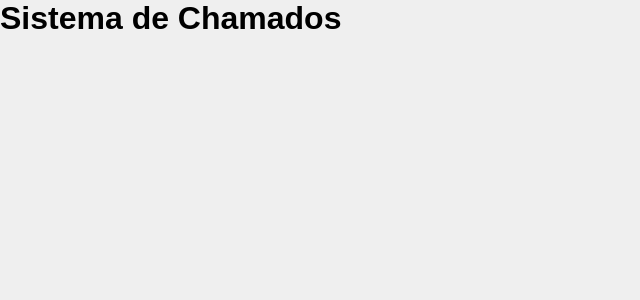
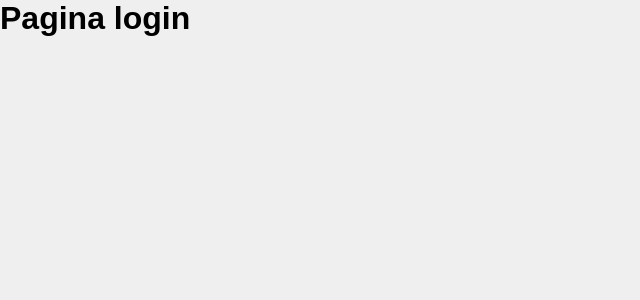
Before and after one commit to PauloAlves8039/react-firebase-sistema-de-chamados, a React (Vite) app: page / in a window 1280 px wide. Shown: the top 300 px of the page, without its empty margins (0-640 px from the left). Built offline with nearby package versions, Linux system fonts and the light colour scheme.

Commit message:
feat: aplica configurações de rotas

```diff
--- a/package.json
+++ b/package.json
@@ -11,7 +11,8 @@
   },
   "dependencies": {
     "react": "^18.3.1",
-    "react-dom": "^18.3.1"
+    "react-dom": "^18.3.1",
+    "react-router-dom": "^7.1.1"
   },
   "devDependencies": {
     "@eslint/js": "^9.17.0",
--- a/src/App.jsx
+++ b/src/App.jsx
@@ -1,12 +1,13 @@
-import { useState } from "react";
-import './App.css'
+import { BrowserRouter } from "react-router-dom";
+import RoutesApp from "./routes";
+
+import "./App.css";
 
 export default function App() {
-  const [count, setCount] = useState(0)
 
   return (
-    <div>
-      <h1>Sistema de Chamados</h1>
-    </div>
+    <BrowserRouter>
+      <RoutesApp />
+    </BrowserRouter>
   )
 }
--- /dev/null
+++ b/src/routes/index.jsx
@@ -0,0 +1,13 @@
+import { Routes, Route } from "react-router-dom";
+
+import SignIn from "../pages/SignIn";
+import SignUp from "../pages/SignUp";
+
+export default function RoutesApp(){
+    return(
+      <Routes>
+        <Route path="/" element={ <SignIn /> } />
+        <Route path="/register" element={ <SignUp /> } />
+      </Routes>
+    );
+}
```
Also changed, not shown: src/pages/SignIn/index.jsx (renamed from src/pages/SignIn/index.js), src/pages/SignUp/index.jsx (renamed from src/pages/SignUp/index.js), 1 other file (tests, documents, lock files or other folders).
